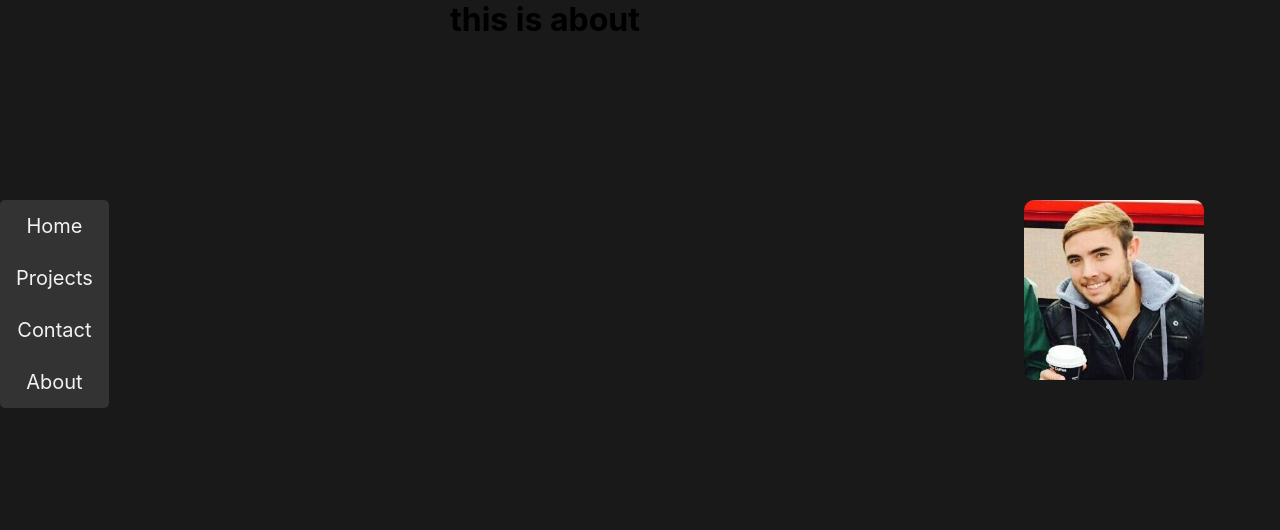
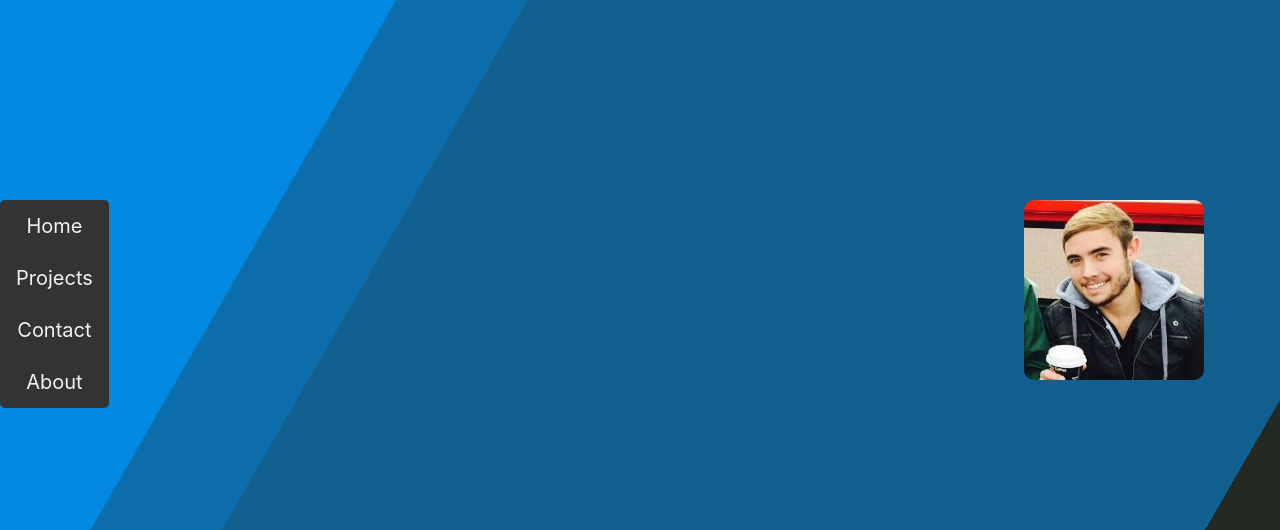
Before and after one commit to wiekusviljoen/Jarvis, a plain HTML site: page About/About.html in a window 1280 px wide. Shown: the top 530 px of the page. Drawn offline with Linux system fonts and the light colour scheme.

Commit message:
commit on master

```diff
--- a/About/About.html
+++ b/About/About.html
@@ -9,13 +9,20 @@
     <link rel="stylesheet" href="../navStyle.css" />
 </head>
 <body>
+
+  <div class="bg"></div>
+    <div class="bg bg2"></div>
+    <div class="bg bg3"></div>
+    <div class="content">
+
+    </div>
     <div class="topnav">
         <a href="../index.html">Home</a>
         <a href="../projects.html">Projects</a>
         <a href="./Contact.html">Contact</a>
         <a href="../About/About.html">About</a>
       </div>
-    <h1 style="right: 50%;">this is about</h1>
+
     <section class="vh-100" style="background-color: #9de2ff;">
         <div class="container py-5 h-100">
           <div class="row d-flex justify-content-center align-items-center h-100">
```
